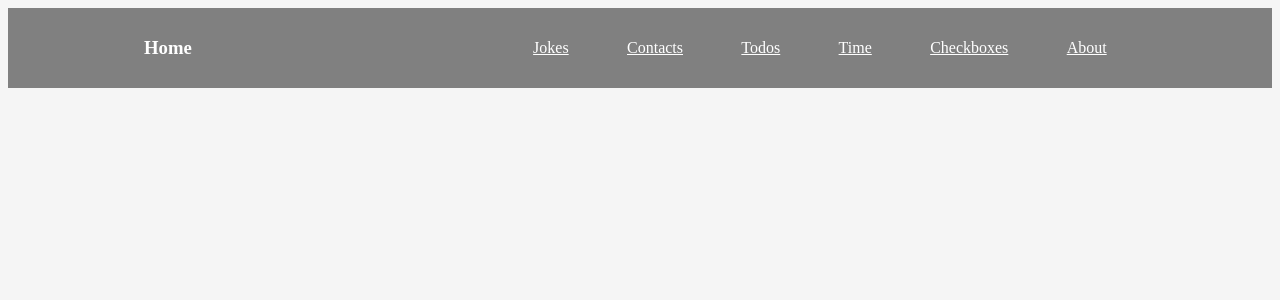
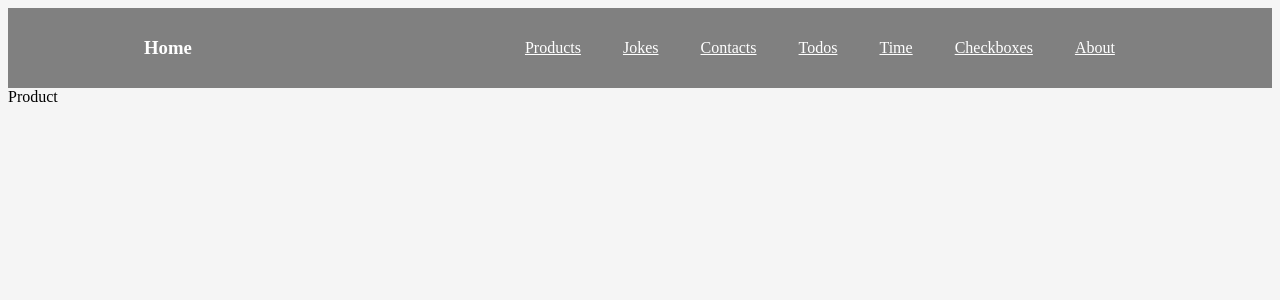
Before and after one commit to Fredrik93/react_tutorial, a React (Create React App) app: page /products in a window 1280 px wide. Shown: the top 300 px of the page. Built offline with nearby package versions, Linux system fonts and the light colour scheme.

Commit message:
add product

```diff
--- a/src/App.js
+++ b/src/App.js
@@ -8,6 +8,7 @@ import Todos from './Components/Todos'
 import Contacts from './Components/Contacts'
 import Jokes from './Components/Jokes'
 import Home from './Components/Home'
+import Products from './Components/Products'
 function App() {
     return (
         <Router>
@@ -15,6 +16,7 @@ function App() {
                 <Nav />
                 <Switch>
                     <Route path="/" exact component={Home} />
+                    <Route path="/products" component={Products} />
                     <Route path="/contacts" component={Contacts} />
                     <Route path="/todos" component={Todos} />
                     <Route path="/jokes" component={Jokes} />
--- a/src/Components/Nav.js
+++ b/src/Components/Nav.js
@@ -17,6 +17,7 @@ function Nav() {
         <nav>
             <Link style={logoStyle} to="/" > <h3>Home</h3>  </Link>
             <ul className="nav-links">
+                <Link style={navStyle} to="/products" >Products</Link>
                 <Link style={navStyle} to="/jokes" > Jokes </Link>
                 <Link style={navStyle} to="/contacts"> Contacts </Link>
                 <Link style={navStyle} to="/todos"> Todos </Link>
--- a/src/Components/Product.js
+++ b/src/Components/Product.js
@@ -1,6 +1,6 @@
 import React from 'react'
-
+import schoolProducts from './schoolProducts'
 function Product() {
-
+    return (<div> Product</div>)
 }
 export default Product
--- /dev/null
+++ b/src/Components/Products.js
@@ -0,0 +1,11 @@
+import React from 'react'
+import Product from './Product'
+function Products() {
+    return (
+        <div>
+            <Product />
+
+        </div>
+    )
+}
+export default Products
```
